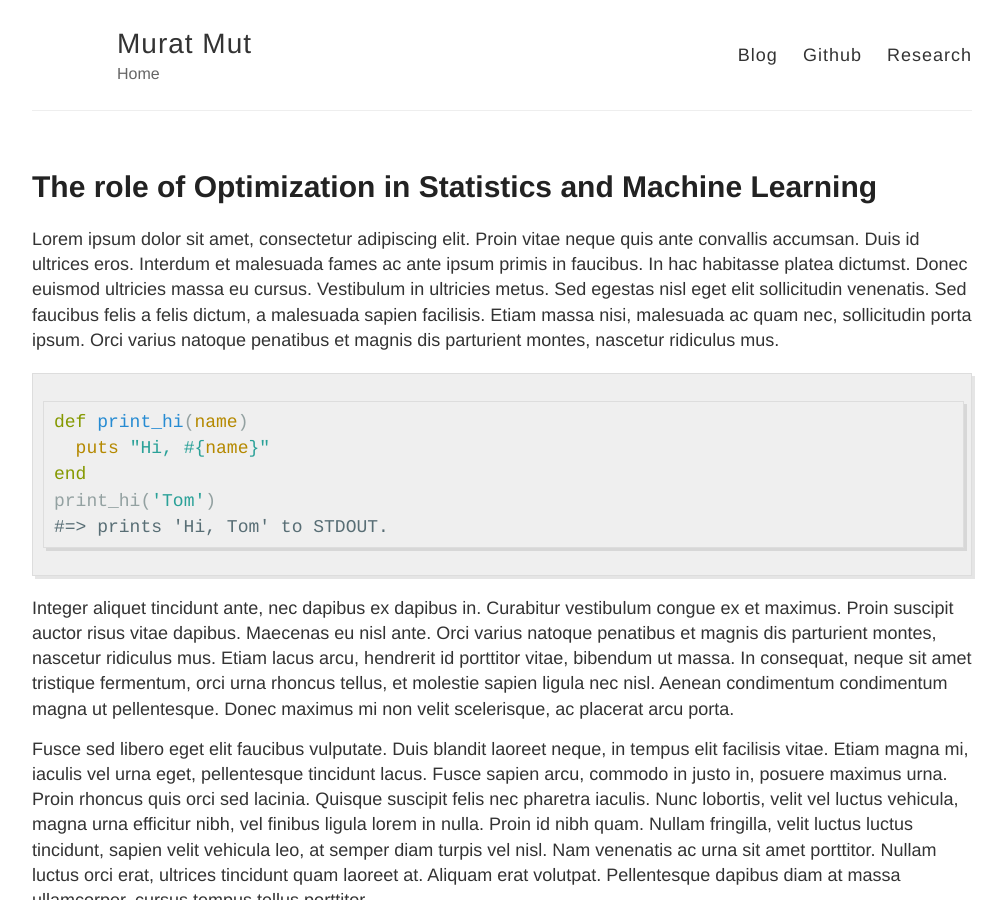
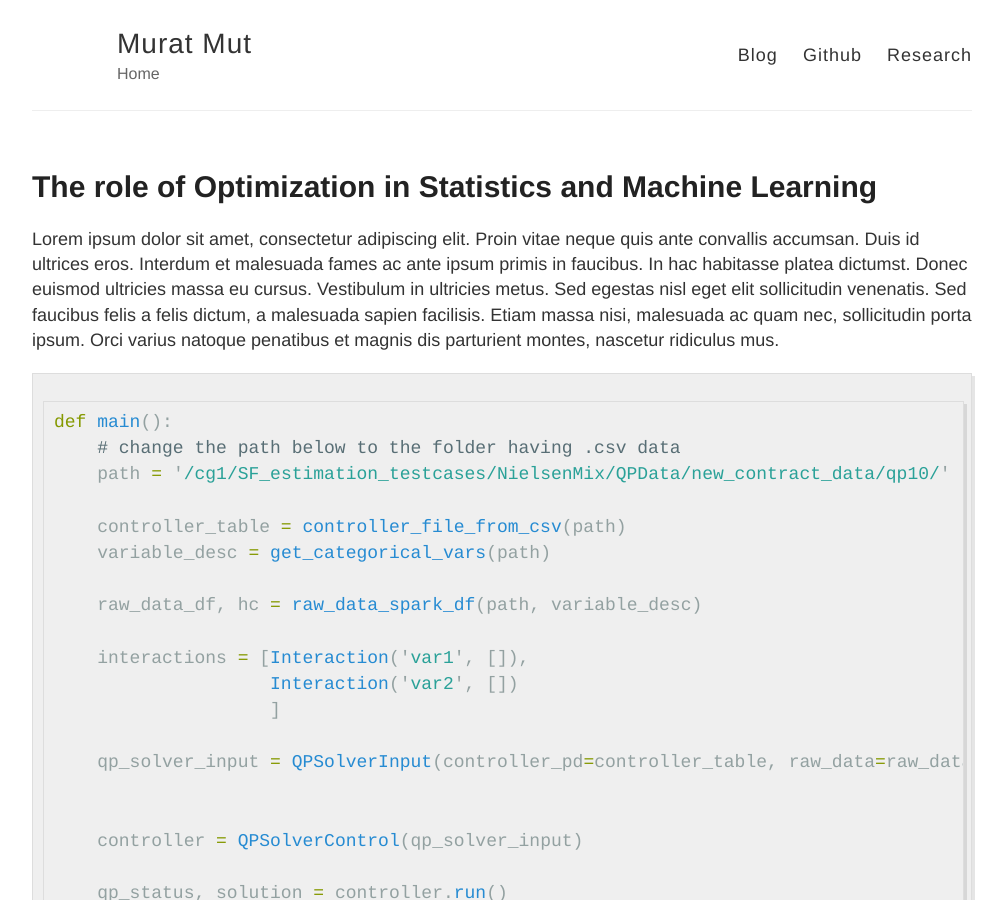
Before and after one commit to muratmut/muratmut.github.io, a Jekyll site: the page built from _posts/2019-7-27-role-optimization-in-ml.md, in a window 1280 px wide and 900 px high. Shown: the whole window, without its empty margins (138-1144 px from the left). Built offline with Jekyll 4.4.1, drawn with Linux system fonts in a browser that asks for light colours.

Commit message:
Update 2019-7-27-role-optimization-in-ml.md

````diff
--- a/_posts/2019-7-27-role-optimization-in-ml.md
+++ b/_posts/2019-7-27-role-optimization-in-ml.md
@@ -7,12 +7,28 @@ title: The role of Optimization in Statistics and Machine Learning
 
 Lorem ipsum dolor sit amet, consectetur adipiscing elit. Proin vitae neque quis ante convallis accumsan. Duis id ultrices eros. Interdum et malesuada fames ac ante ipsum primis in faucibus. In hac habitasse platea dictumst. Donec euismod ultricies massa eu cursus. Vestibulum in ultricies metus. Sed egestas nisl eget elit sollicitudin venenatis. Sed faucibus felis a felis dictum, a malesuada sapien facilisis. Etiam massa nisi, malesuada ac quam nec, sollicitudin porta ipsum. Orci varius natoque penatibus et magnis dis parturient montes, nascetur ridiculus mus.
 
-```ruby
-def print_hi(name)
-  puts "Hi, #{name}"
-end
-print_hi('Tom')
-#=> prints 'Hi, Tom' to STDOUT.
+```python
+def main():
+    # change the path below to the folder having .csv data
+    path = '/cg1/SF_estimation_testcases/NielsenMix/QPData/new_contract_data/qp10/'
+
+    controller_table = controller_file_from_csv(path)
+    variable_desc = get_categorical_vars(path)
+
+    raw_data_df, hc = raw_data_spark_df(path, variable_desc)
+
+    interactions = [Interaction('var1', []),
+                    Interaction('var2', [])
+                    ]
+
+    qp_solver_input = QPSolverInput(controller_pd=controller_table, raw_data=raw_data_df, interactions=interactions, csv_path=path, spark=hc, debug=True)
+
+
+    controller = QPSolverControl(qp_solver_input)
+
+    qp_status, solution = controller.run()
+    print qp_status
+
 ```
 
 Integer aliquet tincidunt ante, nec dapibus ex dapibus in. Curabitur vestibulum congue ex et maximus. Proin suscipit auctor risus vitae dapibus. Maecenas eu nisl ante. Orci varius natoque penatibus et magnis dis parturient montes, nascetur ridiculus mus. Etiam lacus arcu, hendrerit id porttitor vitae, bibendum ut massa. In consequat, neque sit amet tristique fermentum, orci urna rhoncus tellus, et molestie sapien ligula nec nisl. Aenean condimentum condimentum magna ut pellentesque. Donec maximus mi non velit scelerisque, ac placerat arcu porta.
````
